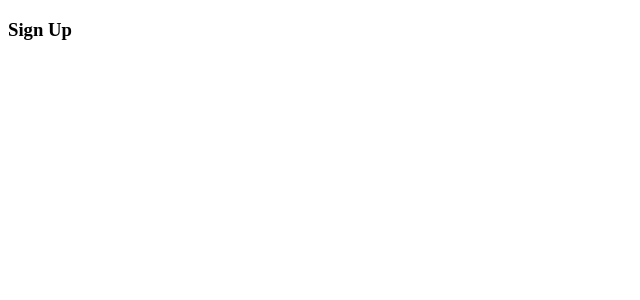
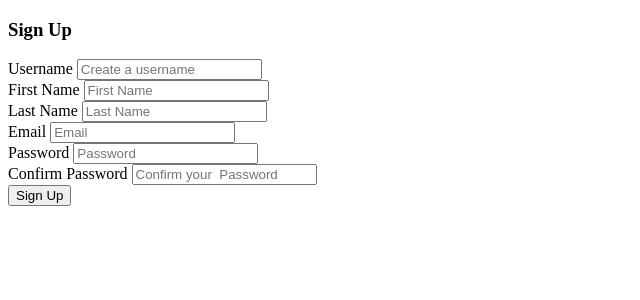
Before and after one commit to KaylaMM/tsl-Wall_App, a Django app: page /signup in a window 1280 px wide. Before the commit the part shown is almost empty. Shown: the top 300 px of the page, without its empty margins (0-640 px from the left). Run offline with Django 3.2, Linux system fonts and the light colour scheme.

Commit message:
TW-2 Sign Up functionality and temp HTML files created and tested

```diff
--- a/templates/the_wall/signup.html
+++ b/templates/the_wall/signup.html
@@ -5,16 +5,75 @@
 <!--[if gt IE 8]>      <html class="no-js"> <!--<![endif]-->
 <html>
   <head>
-        <meta charset="utf-8">
-        <meta http-equiv="X-UA-Compatible" content="IE=edge">
+    <meta charset="utf-8" />
+    <meta http-equiv="X-UA-Compatible" content="IE=edge" />
     <title></title>
-        <meta name="description" content="">
-        <meta name="viewport" content="width=device-width, initial-scale=1">
-        <link rel="stylesheet" href="">
+    <meta name="description" content="" />
+    <meta name="viewport" content="width=device-width, initial-scale=1" />
+    <link rel="stylesheet" href="" />
   </head>
   <body>
-        <h3> Sign Up </h3>
+    <h3>Sign Up</h3>
 
+    <form action="/signup " method="post">
+      {% csrf_token %}
+      <label for="">Username</label>
+      <input
+        type="text"
+        id="username"
+        name="username"
+        placeholder="Create a username"
+        required
+      />
+      <br />
+      <label for="">First Name</label>
+      <input
+        type="text"
+        id="first-name"
+        name="first-name"
+        placeholder="First Name"
+        required
+      />
+      <br />
+      <label for="">Last Name</label>
+      <input
+        type="text"
+        id="last-name"
+        name="last-name"
+        placeholder="Last Name"
+        required
+      />
+      <br />
+      <label for="">Email</label>
+      <input
+        type="email"
+        id="email"
+        name="email"
+        placeholder="Email"
+        required
+      />
+      <br />
+      <label for="">Password</label>
+      <input
+        type="password"
+        id="password"
+        name="password"
+        placeholder="Password"
+        required
+      />
+      <br />
+      <label for="">Confirm Password</label>
+      <input
+        type="password"
+        id="confirm-pass"
+        name="confirm-pass"
+        placeholder="Confirm your  Password"
+        required
+      />
+      <br />
+      <button type="submit">Sign Up</button>
+    </form>
+    <br />
     <script src="" async defer></script>
   </body>
 </html>
--- a/the_wall/views.py
+++ b/the_wall/views.py
@@ -1,5 +1,7 @@
-from django.shortcuts import render
+from django.shortcuts import redirect, render
 from django.http import HttpResponse
+from django.contrib.auth.models import User
+from django.contrib import messages
 
 
 # Create your views here.
@@ -7,6 +9,25 @@ def home(request):
     return render(request, "the_wall/index.html")
 
 def signup(request):
+
+    if request.method == "POST":
+        username = request.POST['username']
+        firstname = request.POST['first-name']
+        lastname = request.POST['last-name']
+        email = request.POST['email']
+        pass1 = request.POST['password']
+        pass2 = request.POST['confirm-pass']
+
+        myuser = User.objects.create_user(username, email, pass1)
+        myuser.first_name = firstname
+        myuser.last_name = lastname
+
+        myuser.save()
+
+        messages.success(request, "Your account has been created!")
+
+        return redirect('login')
+
     return render(request, "the_wall/signup.html")
 
 def login(request):
```
Also changed, not shown: db.sqlite3. Lines whose indentation alone changed are shown as unchanged.
